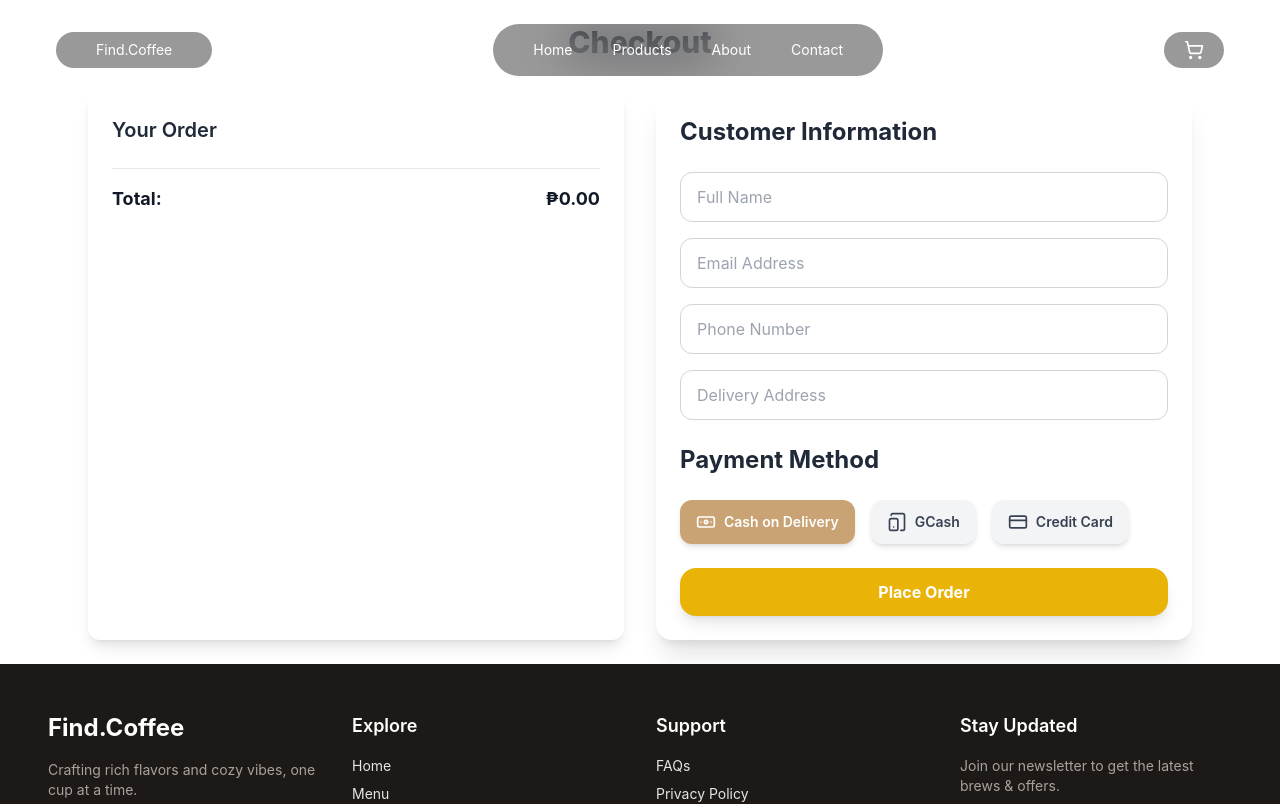
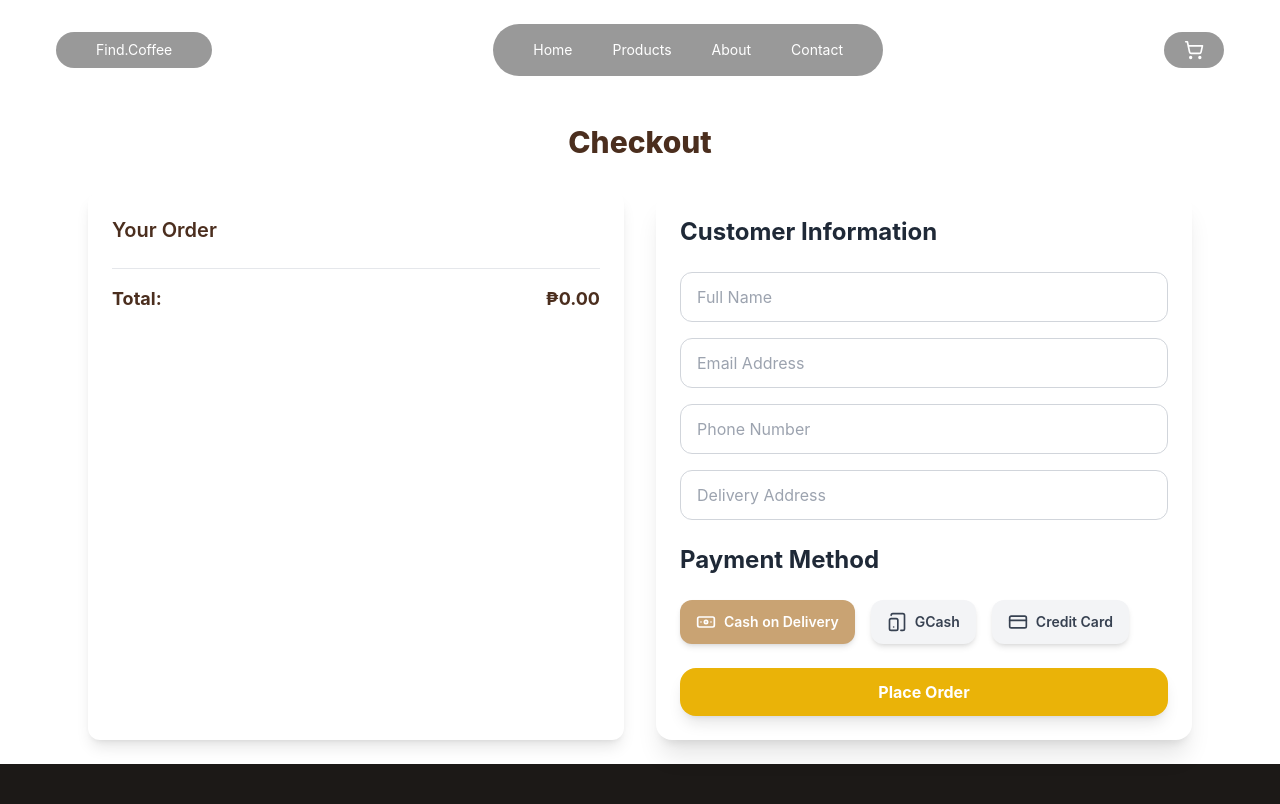
Before and after one commit to 4LEX12345/find-coffee, a Nuxt app: page /checkout in a window 1280 px wide. Shown: the top 804 px of the page. Built offline with nearby package versions, Linux system fonts and the light colour scheme.

Commit message:
checkout

```diff
--- a/app/pages/checkout.vue
+++ b/app/pages/checkout.vue
@@ -1,11 +1,11 @@
 <template>
-  <div class="max-w-6xl mx-auto p-6 md:mt-0 mt-[100px]">
-    <h1 class="text-3xl font-extrabold text-gray-900 text-center mb-8">Checkout</h1>
+  <div class="max-w-6xl mx-auto p-6 mt-[100px]">
+    <h1 class="text-3xl font-extrabold text-coffee-dark text-center mb-8">Checkout</h1>
 
     <div class="flex flex-col lg:flex-row gap-8">
       <!-- Left: Order Summary -->
       <section class="flex-1 bg-white p-6 rounded-xl shadow-lg">
-        <h2 class="text-xl font-semibold text-gray-800 mb-4">Your Order</h2>
+        <h2 class="text-xl font-semibold text-coffee-dark mb-4">Your Order</h2>
         <ul class="divide-y divide-gray-200">
           <li v-for="(item, index) in cart.items" :key="index" class="flex justify-between py-4 items-start">
             <div>
@@ -22,8 +22,8 @@
         </ul>
 
         <div class="flex justify-between mt-6 font-bold text-lg text-gray-900 border-t pt-4">
-          <span>Total:</span>
-          <span>{{ formatPrice(cartTotal) }}</span>
+          <span class="text-coffee-dark">Total:</span>
+          <span class="text-coffee-dark">{{ formatPrice(cartTotal) }}</span>
         </div>
       </section>
 
```
